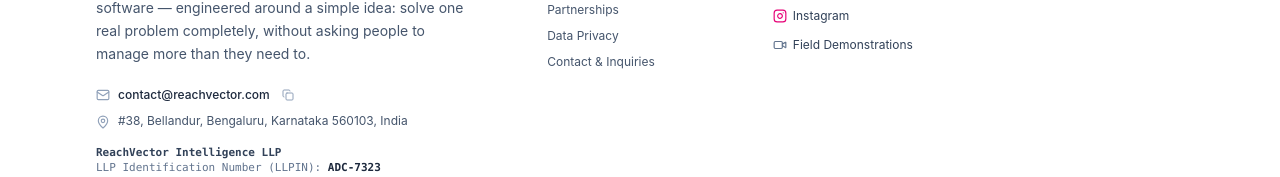
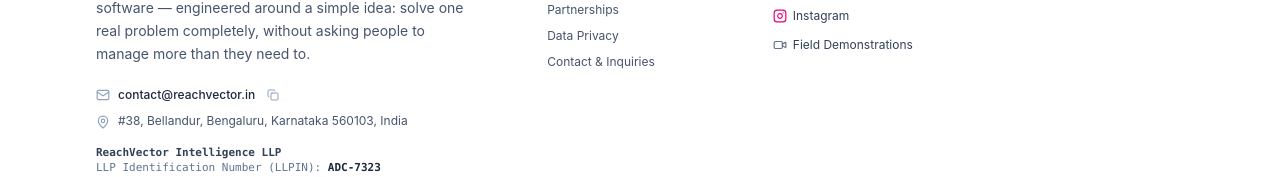
Before and after one commit to CaptainHackerGuy/ReachVectordemo, a React (Vite) app: page / in a window 1280 px wide. Shown: the part 6311-6488 px from the top of the page. Built offline with nearby package versions, Linux system fonts and the light colour scheme.

Commit message:
Update Footer.tsx

```diff
--- a/src/components/Footer.tsx
+++ b/src/components/Footer.tsx
@@ -14,7 +14,7 @@ export const Footer: React.FC<FooterProps> = ({ onOpenTerms }) => {
   };
 
   const copyEmail = () => {
-    navigator.clipboard.writeText('contact@reachvector.com');
+    navigator.clipboard.writeText('contact@reachvector.in');
     setCopiedEmail(true);
     setTimeout(() => setCopiedEmail(false), 2000);
   };
@@ -38,8 +38,8 @@ export const Footer: React.FC<FooterProps> = ({ onOpenTerms }) => {
             <div className="space-y-2 text-xs text-slate-600 pt-1">
               <div className="flex items-center gap-2">
                 <Mail className="w-3.5 h-3.5 text-slate-400 shrink-0" />
-                <a href="mailto:contact@reachvector.com" className="hover:text-slate-900 font-medium text-slate-800 transition-colors">
-                  contact@reachvector.com
+                <a href="mailto:contact@reachvector.in" className="hover:text-slate-900 font-medium text-slate-800 transition-colors">
+                  contact@reachvector.in
                 </a>
                 <button
                   type="button"
```
